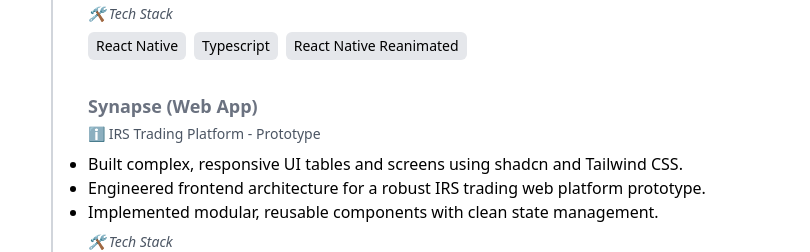
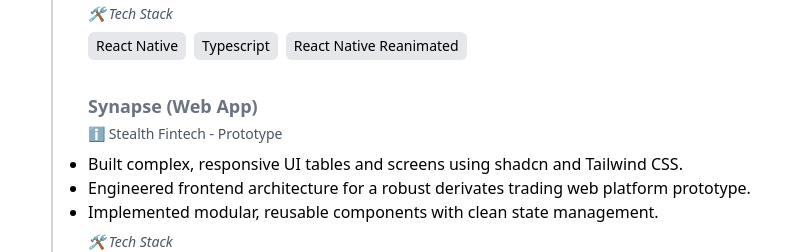
Before and after one commit to saadsiddiqui07/saad.portfolio, a Next.js app: page /experience in a window 1280 px wide. Shown: the part 1400-1652 px from the top of the page, without its empty margins (203-1013 px from the left). Built offline with nearby package versions, Linux system fonts and the light colour scheme.

Commit message:
update experience

```diff
--- a/constants/index.ts
+++ b/constants/index.ts
@@ -78,11 +78,11 @@
         appURL: "",
         name: "Synapse (Web App)",
         status: "Prototype",
-        industry: "IRS Trading Platform",
+        industry: "Stealth Fintech",
         techStack: ["Next.js", "Typescript", "shadcn/ui", "Tailwind CSS"],
         contributions: [
           "Built complex, responsive UI tables and screens using shadcn and Tailwind CSS.",
-          "Engineered frontend architecture for a robust IRS trading web platform prototype.",
+        "Engineered frontend architecture for a robust derivates trading web platform prototype.",
           "Implemented modular, reusable components with clean state management.",
         ],
       },
```
